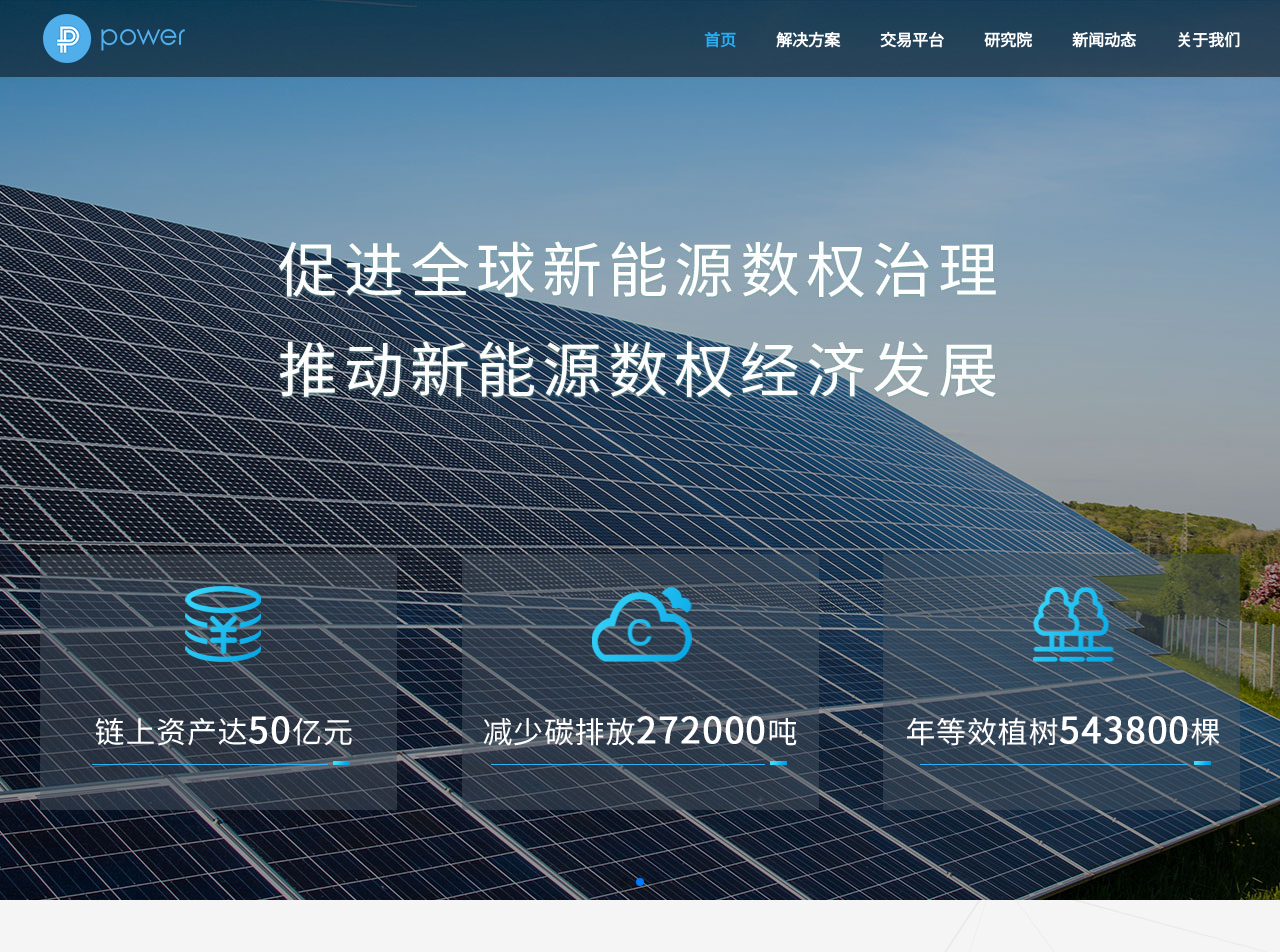
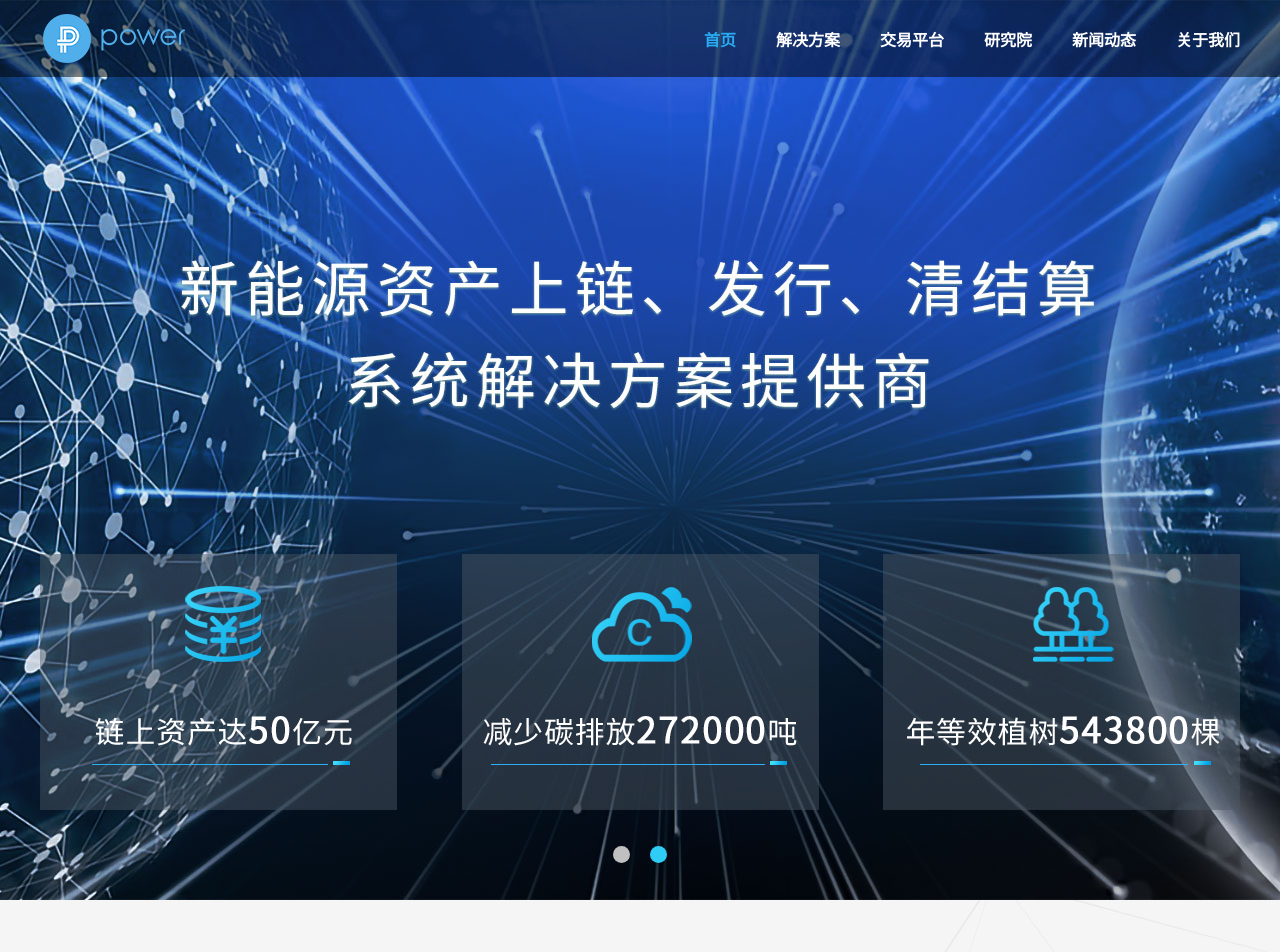
Before and after one commit to dbpoo/pj-power, a Vue app: page /#/ in a window 1280 px wide. Shown: the top 952 px of the page. Built offline with nearby package versions, Linux system fonts and the light colour scheme.

Commit message:
同步banner值

```diff
--- a/src/views/Home.vue
+++ b/src/views/Home.vue
@@ -98,7 +98,6 @@
                 <li class="li1">
                   <img :src="slide.img" alt>
                 </li>
-                <li class="li2">{{slide.txt}}</li>
               </ul>
             </swiper-slide>
             <!-- Optional controls -->
@@ -189,11 +188,7 @@ export default {
           href: "/"
         },
         {
-          img: require("../assets/banner_1.jpg"),
-          href: "/"
-        },
-        {
-          img: require("../assets/banner_1.jpg"),
+          img: require("../assets/banner_2.jpg"),
           href: "/"
         }
       ],
@@ -262,6 +257,19 @@ export default {
       display: block;
       background-position: center 0;
       background-repeat: no-repeat;
+    }
+    .swiper-pagination {
+      bottom: 33px;
+    }
+    .swiper-pagination-bullet {
+      width: 17px;
+      height: 17px;
+      margin: 0 10px;
+      background: #c0c0c0;
+      opacity: 1;
+    }
+    .swiper-pagination-bullet-active {
+      background: #2fccf6;
     }
     .banner-btn {
       width: 1200px;
--- a/vue.config.js
+++ b/vue.config.js
@@ -1,4 +1,5 @@
 module.exports = {
   publicPath: "./",
-  assetsDir: "assets"
+  assetsDir: "assets",
+  filenameHashing: false
 };
```
Also changed, not shown: src/assets/banner_2.jpg (added).
